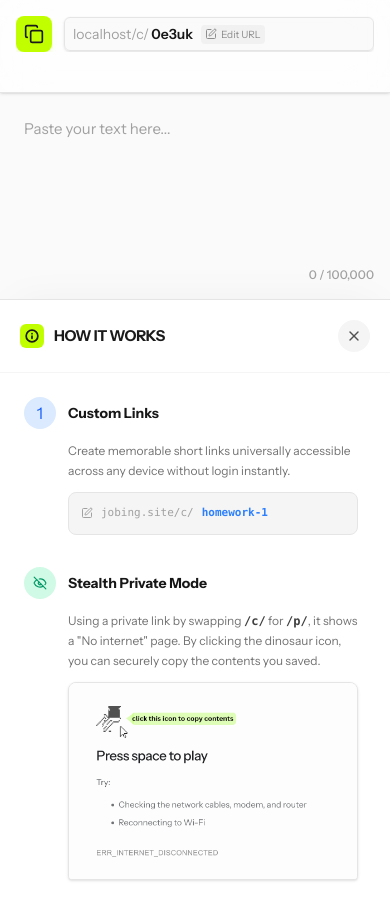
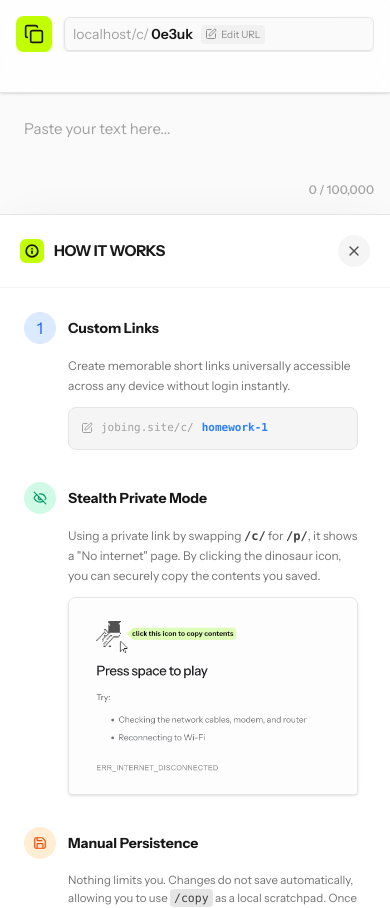
Before and after one commit to srinivasgogula02/jobing, a Next.js app: page /copy in a window 390 px wide. Shown: the top 908 px of the page. Built offline with nearby package versions, Linux system fonts and the light colour scheme; no server answers.

Commit message:
fix(ui): structurally resolve text area height compression bug across all responsive states

```diff
--- a/src/app/c/[id]/CopyClient.tsx
+++ b/src/app/c/[id]/CopyClient.tsx
@@ -301,32 +301,20 @@ export default function CopyClient({ id, initialContent, isNew = false }: { id:
 
       {/* Split Canvas Area */}
       <main className={cn(
-        "flex-1 w-full flex relative bg-neutral-50 dark:bg-neutral-950",
-        showGuide ? "flex-col sm:flex-row overflow-y-auto sm:overflow-hidden" : "flex-row overflow-hidden"
+        "flex-1 w-full flex relative overflow-hidden bg-neutral-50 dark:bg-neutral-950",
+        showGuide ? "flex-col sm:flex-row" : "flex-row"
       )}>
 
         {/* Editor Half */}
         <div className={cn(
           "w-full max-w-6xl mx-auto p-4 sm:p-6 lg:p-8 flex flex-col relative transition-all duration-300 z-0",
-          showGuide ? "min-h-[200px] sm:min-h-0 shrink-0 sm:flex-1 h-auto sm:h-full" : "h-full flex-1"
+          showGuide ? "flex-[0.35] sm:flex-1 shrink-0" : "flex-1 h-full"
         )}>
           <textarea
             value={content}
-            onChange={(e) => {
-               setContent(e.target.value);
-               if (window.innerWidth < 640) {
-                 e.target.style.height = 'auto';
-                 e.target.style.height = `${e.target.scrollHeight}px`;
-               } else {
-                 e.target.style.height = '100%';
-               }
-            }}
+            onChange={(e) => setContent(e.target.value)}
             placeholder={isEditingContent ? "Paste your text here..." : "No content provided."}
-            className={cn(
-              "w-full resize-none bg-transparent outline-none border-none text-[15px] sm:text-lg leading-relaxed placeholder:text-neutral-400 dark:placeholder:text-neutral-600 focus:ring-0 p-2 sm:p-0",
-              showGuide ? "flex-1 sm:h-full overflow-hidden sm:overflow-y-auto" : "flex-1 h-full"
-            )}
-            style={{ minHeight: showGuide ? '150px' : '100%' }}
+            className="flex-1 w-full h-full resize-none bg-transparent outline-none border-none text-[15px] sm:text-lg leading-relaxed placeholder:text-neutral-400 dark:placeholder:text-neutral-600 focus:ring-0 p-2 sm:p-0"
             spellCheck="false"
             maxLength={100000}
             readOnly={!isEditingContent}
@@ -345,7 +333,7 @@ export default function CopyClient({ id, initialContent, isNew = false }: { id:
         <aside className={cn(
           "bg-white/95 dark:bg-[#1a1a1a]/95 backdrop-blur-3xl border-t sm:border-t-0 sm:border-l border-neutral-200 dark:border-neutral-800 shadow-[0_-10px_40px_-15px_rgba(0,0,0,0.05)] sm:shadow-[0_0_60px_-15px_rgba(0,0,0,0.1)] transition-all duration-500 will-change-transform z-20 flex flex-col",
           // Layout constraints
-          showGuide ? "h-auto sm:h-full shrink-0" : "hidden sm:flex h-full border-none",
+          showGuide ? "flex-[0.65] sm:flex-none sm:h-full shrink-0" : "hidden sm:flex flex-none h-full border-none",
           // Width animations
           showGuide ? "w-full sm:w-80 lg:w-[400px] xl:w-[450px]" : "sm:w-0 overflow-hidden"
         )}>
```
